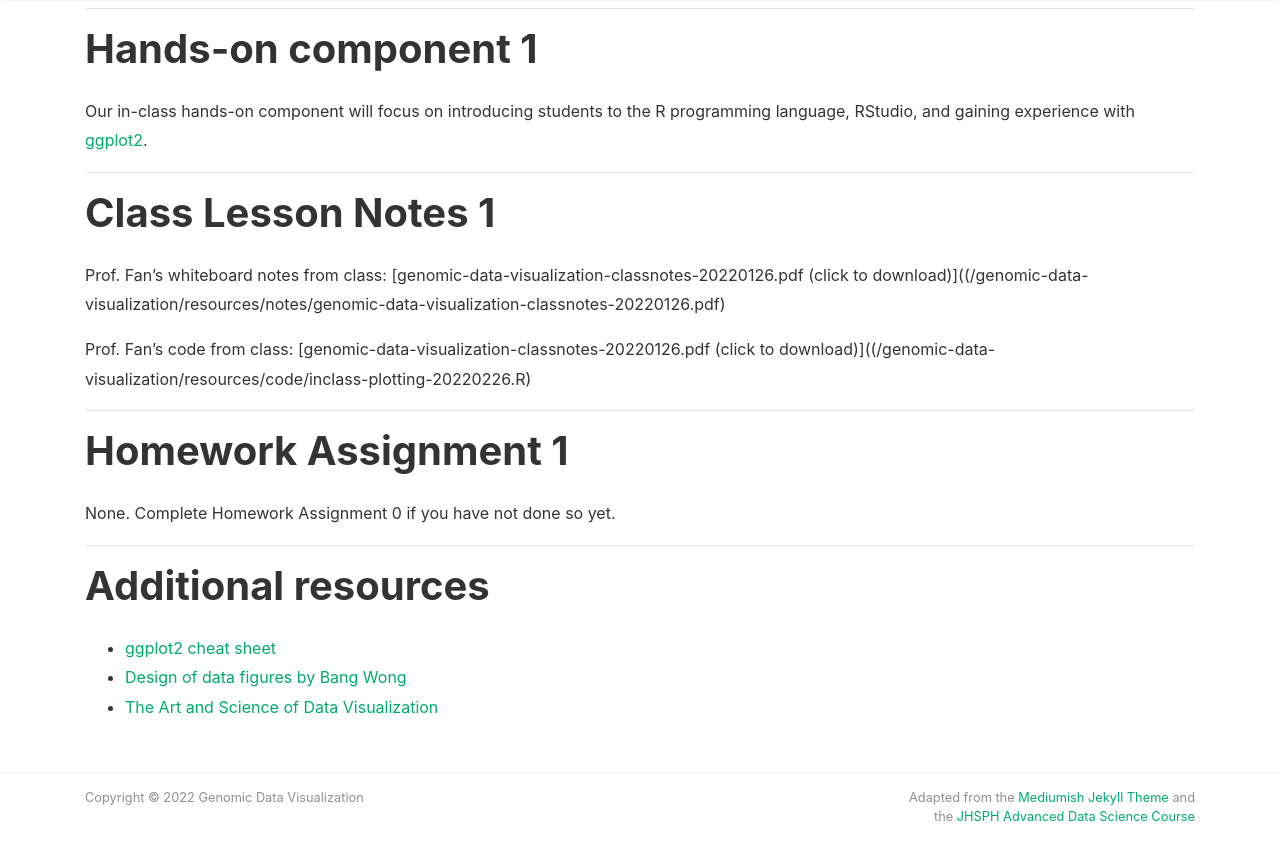
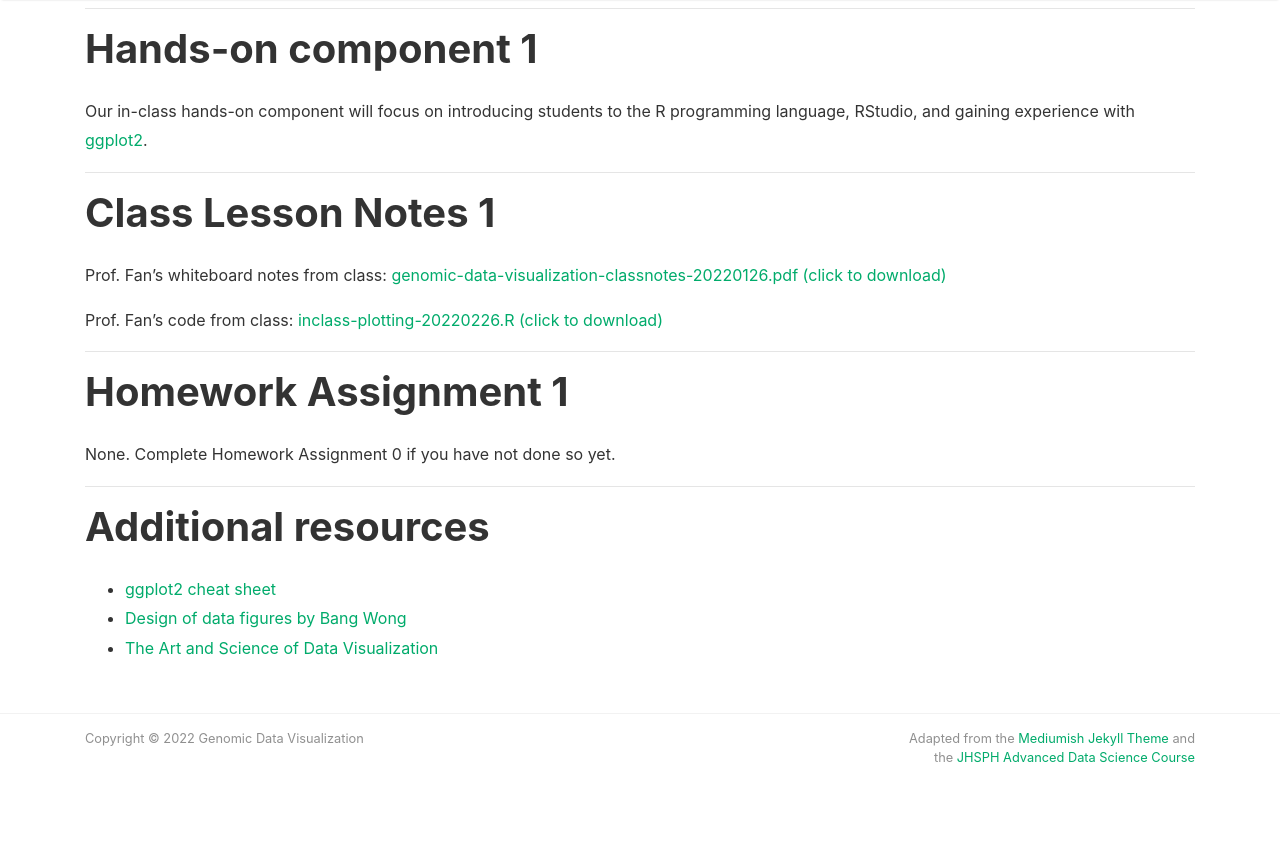
Before and after one commit to JEFworks-Lab/genomic-data-visualization-2022, a Jekyll site: the page built from _course/1-data-visualization-theory.md, in a window 1280 px wide and 900 px high, scrolled down 3050 px. Shown: the top 860 px of the window. Built offline with Jekyll 4.4.1, drawn with Linux system fonts in a browser that asks for light colours; nearby versions of some CDN libraries.

Commit message:
fix link

```diff
--- a/_course/1-data-visualization-theory.md
+++ b/_course/1-data-visualization-theory.md
@@ -67,9 +67,9 @@
 
 # Class Lesson Notes 1
 
-Prof. Fan’s whiteboard notes from class: [genomic-data-visualization-classnotes-20220126.pdf (click to download)](({{ site.baseurl }}/resources/notes/genomic-data-visualization-classnotes-20220126.pdf)
+Prof. Fan’s whiteboard notes from class: [genomic-data-visualization-classnotes-20220126.pdf (click to download)]({{ site.baseurl }}/resources/notes/genomic-data-visualization-classnotes-20220126.pdf)
 
-Prof. Fan’s code from class: [genomic-data-visualization-classnotes-20220126.pdf (click to download)](({{ site.baseurl }}/resources/code/inclass-plotting-20220226.R)
+Prof. Fan’s code from class: [inclass-plotting-20220226.R (click to download)]({{ site.baseurl }}/resources/code/inclass-plotting-20220226.R)
 
 ---
 
```
